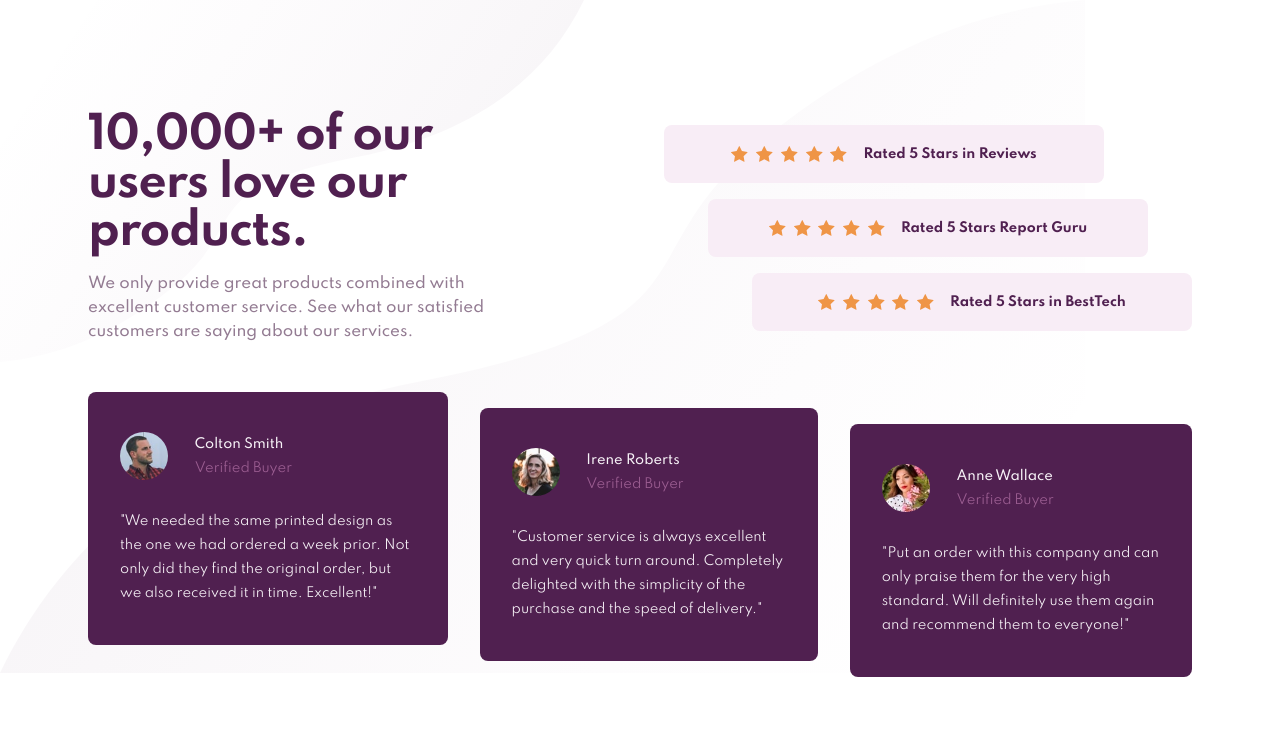
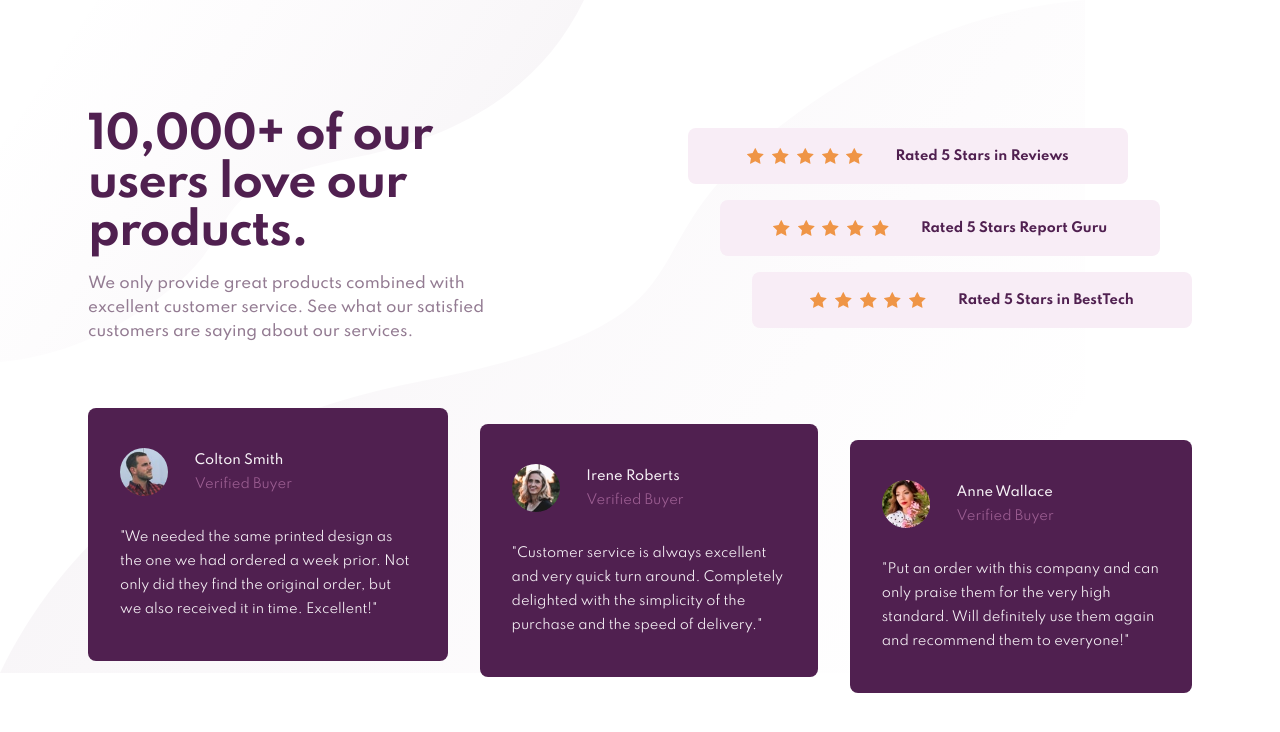
Before and after one commit to VladimirBrscic/FrontEndMentor-Social-proof-section, a plain HTML site: page index.html in a window 1280 px wide. Drawn offline with Linux system fonts and the light colour scheme.

Commit message:
major rework in HTML CSS

```diff
--- a/index.html
+++ b/index.html
@@ -22,6 +22,7 @@
           See what our satisfied customers are saying about our services.
         </p>
       </div>
+      <div class="container">
         <ul class="reviews__ratings">
           <li class="reviews__single-rating bckg-clr-light in-grid-l">
             <div class="reviews__stars">
@@ -54,6 +55,7 @@
             <p class="ratings-txt">Rated 5 Stars in BestTech</p>
           </li>
         </ul>
+      </div>
       <div class="reviews__testimonials">
         <figure class="revievs__single-testimonial bckg-clr">
           <img class="reviews__testimonials-img" src="images/image-colton.jpg" alt="colton">
@@ -72,7 +74,8 @@
             <span class="testimonial-head-txt">Irene Roberts</span>
             <span class="testimonial-subhead-txt">Verified Buyer</span>
           </figcaption>
-          <blockquote class="testimonial-txt">"Customer service is always excellent and very quick turn around. Completely
+          <blockquote class="testimonial-txt">"Customer service is always excellent and very quick turn around.
+            Completely
             delighted with the simplicity of the purchase and the speed of delivery."
           </blockquote>
         </figure>
--- a/style.css
+++ b/style.css
@@ -20,7 +20,7 @@
   --fw-bold: 700;
 }
 
-@media (min-width: 50em) {
+@media (min-width: 60em) {
   :root {
     --fs-head: var(--fs-head-desk);
   }
@@ -114,7 +114,7 @@ body {
   place-content: center;
 }
 
-@media (min-width: 50em) {
+@media (min-width: 60em) {
   body{
     padding-bottom: 7rem;
   }
@@ -135,7 +135,7 @@ ul {
   margin-bottom: 1rem;
 }
 
-@media (min-width: 50em) {
+@media (min-width: 60em) {
   .title-txt {
     line-height: 3rem;
   }
@@ -178,18 +178,15 @@ ul {
 
 /* x-axis offset for ratings */
 
-@media (min-width: 50em) {
+@media (min-width: 60em) {
   .in-grid-l {
-    justify-self: start;
+    transform: translatex(-4rem);
   }
 
   .in-grid-c {
-    justify-self: center;
+    transform: translatex(-2rem);
   }
 
-  .in-grid-r {
-    justify-self: end;
-  }
 }
 
 .background {
@@ -199,7 +196,7 @@ ul {
   background-position: top left, bottom right;
 }
 
-@media (min-width: 50em) {
+@media (min-width: 60em) {
   .background {
     background: url('images/bg-pattern-top-desktop.svg'),
       url('images/bg-pattern-bottom-desktop.svg');
@@ -210,23 +207,28 @@ ul {
 /* Component Styling */
 
 .reviews {
+
   display: grid;
   gap: 3rem;
-  max-width: 69rem;
+  max-width: 34rem;
 }
 
-@media (min-width: 50em) {
+@media (min-width: 60em) {
   .reviews {
+
+    max-width: 69rem;
     grid-template-columns: 26rem 1fr;
-    gap: 3rem 10rem;
+    gap: 4rem;
+    align-items: center;
   }
 }
+
 
 .reviews__header {
   text-align: center;
 }
 
-@media (min-width: 50em) {
+@media (min-width: 60em) {
   .reviews__header {
     text-align: left;
   }
@@ -239,9 +241,10 @@ ul {
 }
 
 
-@media (min-width: 50em) {
+@media (min-width: 60em) {
   .reviews__ratings {
     display: grid;
+    justify-items: end;
   }
 }
 
@@ -254,12 +257,13 @@ ul {
   padding: 1rem 0.5rem;
 }
 
-@media (min-width: 50em) {
+@media (min-width: 60em) {
   .reviews__single-rating {
     min-width: 27.5rem;
     flex-direction: row;
     justify-content: center;
-    padding: 0.5rem;
+    padding: 1rem;
+    gap: 2rem;
   }
 }
 
@@ -275,7 +279,7 @@ ul {
   gap: 1rem;
 }
 
-@media (min-width: 50em) {
+@media (min-width: 60em) {
   .reviews__testimonials {
     flex-direction: row;
     justify-content: space-between;
@@ -299,7 +303,7 @@ ul {
   border-radius: 5rem;
 }
 
-@media (min-width: 50em) {
+@media (min-width: 60em) {
   .revievs__single-testimonial {
     padding-inline: 2rem;
   }
```
Lines whose indentation alone changed are shown as unchanged.
